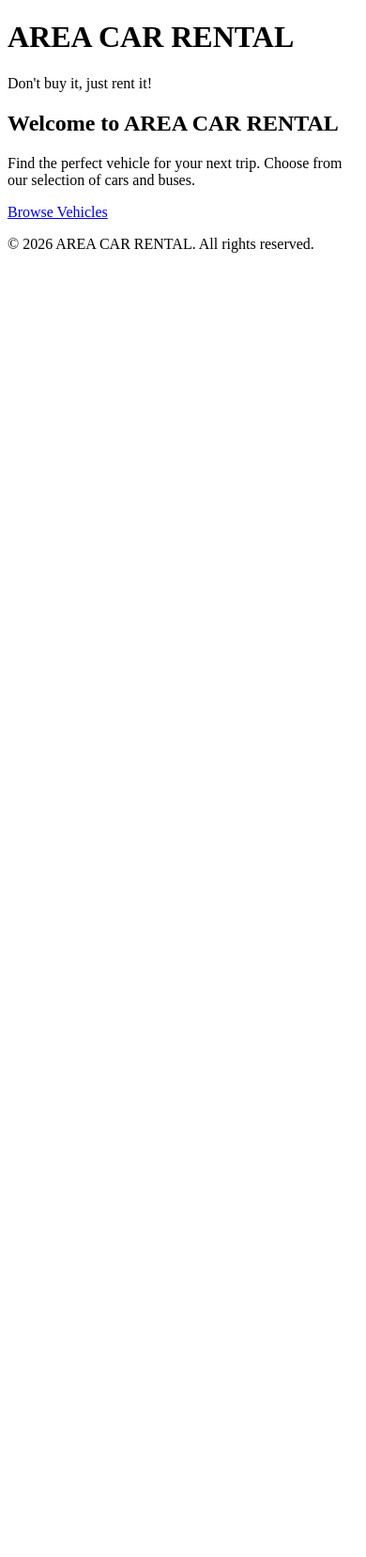
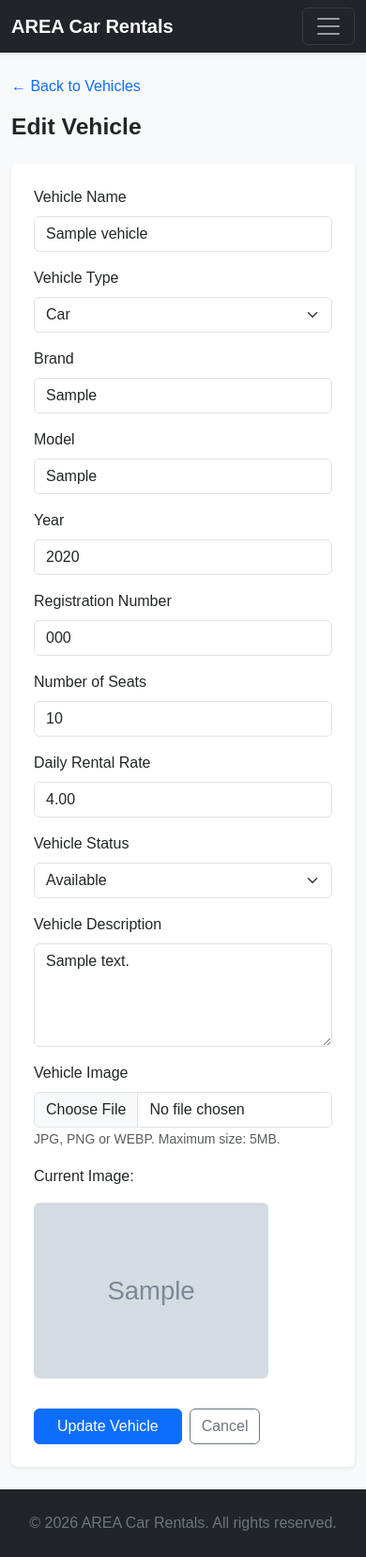
Before and after one commit to teza222/AraeCarRentals, a PHP site: page /?page=vehicle-create&id=1 in a window 390 px wide. Shown: the whole page at 94% size. Before the commit the page ends 269 px from the top, so only its background shows below. Run offline with PHP 8.4, Linux system fonts and the light colour scheme; the visitor is signed in with stand-in values (Sample User, id 1); tables that the repository leaves empty hold one stand-in row (values such as "Sample post"); grey boxes marked "Sample" are stand-in pictures.

Commit message:
Add vehicle admin dashboard to create edit and delete

```diff
--- a/app/Controllers/AuthController.php
+++ b/app/Controllers/AuthController.php
@@ -1,4 +1,3 @@
-
 <?php
 
 require_once __DIR__ . '/../Models/User.php';
@@ -74,9 +73,7 @@ class AuthController
 
         require __DIR__ . '/../Views/layouts/main.php';
     }
-
-    public function login()
-    {
+    public function login(){
         $pageTitle = 'Sign In';
         $isLoggedIn = isset($_SESSION['user_id']);
         $errors = [];
@@ -102,7 +99,7 @@ class AuthController
     $_SESSION['user_name'] = $user['first_name'];
     $_SESSION['user_role'] = $user['role'];
 
-                header('Location: /');
+    header('Location: /?page=home', true, 303);
     exit;
 
             } else {
@@ -111,12 +108,13 @@ class AuthController
         }
 
         ob_start();
+
         require __DIR__ . '/../Views/pages/login.php';
+
         $content = ob_get_clean();
 
         require __DIR__ . '/../Views/layouts/main.php';
     }
-
     public function logout()
     {
         $_SESSION = [];
@@ -137,7 +135,7 @@ class AuthController
 
         session_destroy();
 
-        header('Location: /');
+        header('Location: http://localhost:8080/?page=home', true, 303);
         exit;
     }
 }
--- /dev/null
+++ b/app/Controllers/VehicleController.php
@@ -0,0 +1,181 @@
+
+<?php
+
+require_once __DIR__ . '/../Models/Vehicle.php';
+
+class VehicleController
+{
+    private Vehicle $vehicleModel;
+
+    public function __construct()
+    {
+        $this->vehicleModel = new Vehicle();
+    }
+
+    // Restrict access to administrators
+    private function requireAdmin()
+    {
+        if (!isset($_SESSION['user_id']) ||
+            ($_SESSION['user_role'] ?? '') !== 'admin') {
+
+            header('Location: /?page=login');
+            exit;
+        }
+    }
+
+    // Display vehicles
+    public function index()
+    {
+        $this->requireAdmin();
+
+        $pageTitle = "Vehicle Management";
+        $vehicles = $this->vehicleModel->getAll();
+
+        ob_start();
+        require __DIR__ . '/../Views/pages/vehicles/index.php';
+        $content = ob_get_clean();
+
+        require __DIR__ . '/../Views/layouts/main.php';
+    }
+
+    // Add or edit vehicle
+    public function create()
+    {
+        $this->requireAdmin();
+
+        $pageTitle = "Add Vehicle";
+        $errors = [];
+        $vehicle = null;
+
+        if (isset($_GET['id'])) {
+            $vehicle = $this->vehicleModel->getById($_GET['id']);
+
+            if (!$vehicle) {
+                header('Location: /?page=vehicles');
+                exit;
+            }
+
+            $pageTitle = "Edit Vehicle";
+        }
+
+        if ($_SERVER['REQUEST_METHOD'] === 'POST') {
+
+            $data = [
+                'name' => trim($_POST['name'] ?? ''),
+                'vehicle_type' => $_POST['vehicle_type'] ?? '',
+                'brand' => trim($_POST['brand'] ?? ''),
+                'model' => trim($_POST['model'] ?? ''),
+                'year' => (int)($_POST['year'] ?? 0),
+                'registration_number' => trim($_POST['registration_number'] ?? ''),
+                'seats' => (int)($_POST['seats'] ?? 0),
+                'daily_rate' => (float)($_POST['daily_rate'] ?? 0),
+                'description' => trim($_POST['description'] ?? ''),
+                'image' => $vehicle['image'] ?? null,
+                'status' => $_POST['status'] ?? 'available'
+            ];
+
+            if ($data['name'] === '') {
+                $errors[] = 'Vehicle name is required.';
+            }
+
+            if ($data['brand'] === '') {
+                $errors[] = 'Brand is required.';
+            }
+
+            if ($data['model'] === '') {
+                $errors[] = 'Model is required.';
+            }
+
+            if ($data['year'] < 1900 || $data['year'] > (date('Y') + 1)) {
+                $errors[] = 'Please enter a valid vehicle year.';
+            }
+
+            if ($data['daily_rate'] <= 0) {
+                $errors[] = 'Daily rental rate must be greater than zero.';
+            }
+
+            if ($data['seats'] <= 0) {
+                $errors[] = 'Seat capacity must be greater than zero.';
+            }
+
+            if (!in_array($data['vehicle_type'], ['car', 'bus'])) {
+                $errors[] = 'Invalid vehicle type.';
+            }
+
+            if (!in_array($data['status'], ['available', 'unavailable', 'maintenance'])) {
+                $errors[] = 'Invalid vehicle status.';
+            }
+
+            // Upload image
+            if (!empty($_FILES['image']['name'])) {
+
+                $uploadDir = __DIR__ . '/../../public/assets/uploads/vehicles/';
+
+                if (!is_dir($uploadDir)) {
+                    mkdir($uploadDir, 0755, true);
+                }
+
+                $allowedTypes = ['image/jpeg', 'image/png', 'image/webp'];
+                $fileType = mime_content_type($_FILES['image']['tmp_name']);
+
+                if (!in_array($fileType, $allowedTypes)) {
+                    $errors[] = 'Only JPG, PNG and WEBP images are allowed.';
+                } elseif ($_FILES['image']['size'] > 5 * 1024 * 1024) {
+                    $errors[] = 'Image must be smaller than 5MB.';
+                } else {
+                    $extension = match ($fileType) {
+                        'image/jpeg' => 'jpg',
+                        'image/png' => "png",
+                        'image/webp' => "webp"
+                    };
+
+                    $filename = uniqid('vehicle_', true) . '.' . $extension;
+                    $destination = $uploadDir . $filename;
+
+                    if (move_uploaded_file($_FILES['image']['tmp_name'], $destination)) {
+                        $data['image'] = 'assets/uploads/vehicles/' . $filename;
+                    } else {
+                        $errors[] = 'Unable to upload image.';
+                    }
+                }
+            }
+
+            if (empty($errors)) {
+                if ($vehicle) {
+                    $this->vehicleModel->update($vehicle['id'], $data);
+                } else {
+                    $this->vehicleModel->create($data);
+                }
+
+                header('Location: /?page=vehicles');
+                exit;
+            }
+        }
+
+        ob_start();
+        require __DIR__ . '/../Views/pages/vehicles/form.php';
+        $content = ob_get_clean();
+
+        require __DIR__ . '/../Views/layouts/main.php';
+    }
+
+    // Delete vehicle
+    public function delete()
+    {
+        $this->requireAdmin();
+
+        if ($_SERVER['REQUEST_METHOD'] !== 'POST') {
+            header('Location: /?page=vehicles');
+            exit;
+        }
+
+        $id = (int)($_POST['id'] ?? 0);
+
+        if ($id > 0) {
+            $this->vehicleModel->delete($id);
+        }
+
+        header('Location: /?page=vehicles');
+        exit;
+    }
+}
--- /dev/null
+++ b/app/Models/Vehicle.php
@@ -0,0 +1,80 @@
+
+<?php
+
+require_once __DIR__ . '/../../core/database.php';
+
+class Vehicle
+{
+    private PDO $db;
+
+    public function __construct()
+    {
+        $database = new Database();
+        $this->db = $database->connect();
+    }
+
+    // Get all vehicles
+    public function getAll()
+    {
+        $sql = "SELECT * FROM vehicles ORDER BY created_at DESC";
+        return $this->db->query($sql)->fetchAll();
+    }
+
+    // Get one vehicle
+    public function getById($id)
+    {
+        $sql = "SELECT * FROM vehicles WHERE id = :id LIMIT 1";
+        $stmt = $this->db->prepare($sql);
+        $stmt->execute(['id' => $id]);
+
+        return $stmt->fetch();
+    }
+
+    // Create vehicle
+    public function create($data)
+    {
+        $sql = "INSERT INTO vehicles
+        (name, vehicle_type, brand, model, year, registration_number,
+         seats, daily_rate, description, image, status)
+        VALUES
+        (:name, :vehicle_type, :brand, :model, :year, :registration_number,
+         :seats, :daily_rate, :description, :image, :status)";
+
+        $stmt = $this->db->prepare($sql);
+
+        return $stmt->execute($data);
+    }
+
+    // Update vehicle
+    public function update($id, $data)
+    {
+        $sql = "UPDATE vehicles SET
+            name = :name,
+            vehicle_type = :vehicle_type,
+            brand = :brand,
+            model = :model,
+            year = :year,
+            registration_number = :registration_number,
+            seats = :seats,
+            daily_rate = :daily_rate,
+            description = :description,
+            image = :image,
+            status = :status
+            WHERE id = :id";
+
+        $data['id'] = $id;
+
+        $stmt = $this->db->prepare($sql);
+
+        return $stmt->execute($data);
+    }
+
+    // Delete vehicle
+    public function delete($id)
+    {
+        $sql = "DELETE FROM vehicles WHERE id = :id";
+        $stmt = $this->db->prepare($sql);
+
+        return $stmt->execute(['id' => $id]);
+    }
+}
--- /dev/null
+++ b/app/Views/pages/vehicles/form.php
@@ -0,0 +1,183 @@
+
+<?php
+$isEditing = !empty($vehicle);
+?>
+
+<div class="container py-4">
+
+    <div class="mb-4">
+        <a href="/?page=vehicles" class="text-decoration-none">
+            &larr; Back to Vehicles
+        </a>
+
+        <h2 class="fw-bold mt-3">
+            <?= $isEditing ? 'Edit Vehicle' : 'Add Vehicle' ?>
+        </h2>
+    </div>
+
+    <?php if (!empty($errors)): ?>
+
+        <div class="alert alert-danger">
+            <strong>Please correct the following:</strong>
+
+            <ul class="mb-0 mt-2">
+                <?php foreach ($errors as $error): ?>
+                    <li><?= htmlspecialchars($error) ?></li>
+                <?php endforeach; ?>
+            </ul>
+        </div>
+
+    <?php endif; ?>
+
+    <div class="card shadow-sm border-0">
+        <div class="card-body p-4">
+
+            <form method="POST" enctype="multipart/form-data">
+
+                <div class="row">
+
+                    <div class="col-md-6 mb-3">
+                        <label class="form-label">Vehicle Name</label>
+                        <input type="text"
+                               name="name"
+                               class="form-control"
+                               required
+                               value="<?= htmlspecialchars($_POST['name'] ?? $vehicle['name'] ?? '') ?>"
+                               placeholder="e.g. Toyota Corolla 2022">
+                    </div>
+
+                    <div class="col-md-6 mb-3">
+                        <label class="form-label">Vehicle Type</label>
+
+                        <?php $type = $_POST['vehicle_type'] ?? $vehicle['vehicle_type'] ?? 'car'; ?>
+
+                        <select name="vehicle_type" class="form-select" required>
+                            <option value="car" <?= $type === 'car' ? 'selected' : '' ?>>Car</option>
+                            <option value="bus" <?= $type === 'bus' ? 'selected' : '' ?>>Bus</option>
+                        </select>
+                    </div>
+
+                    <div class="col-md-4 mb-3">
+                        <label class="form-label">Brand</label>
+                        <input type="text"
+                               name="brand"
+                               class="form-control"
+                               required
+                               value="<?= htmlspecialchars($_POST['brand'] ?? $vehicle['brand'] ?? '') ?>">
+                    </div>
+
+                    <div class="col-md-4 mb-3">
+                        <label class="form-label">Model</label>
+                        <input type="text"
+                               name="model"
+                               class="form-control"
+                               required
+                               value="<?= htmlspecialchars($_POST['model'] ?? $vehicle['model'] ?? '') ?>">
+                    </div>
+
+                    <div class="col-md-4 mb-3">
+                        <label class="form-label">Year</label>
+                        <input type="number"
+                               name="year"
+                               class="form-control"
+                               required
+                               value="<?= htmlspecialchars($_POST['year'] ?? $vehicle['year'] ?? '') ?>">
+                    </div>
+
+                    <div class="col-md-6 mb-3">
+                        <label class="form-label">Registration Number</label>
+                        <input type="text"
+                               name="registration_number"
+                               class="form-control"
+                               required
+                               value="<?= htmlspecialchars($_POST['registration_number'] ?? $vehicle['registration_number'] ?? '') ?>">
+                    </div>
+
+                    <div class="col-md-6 mb-3">
+                        <label class="form-label">Number of Seats</label>
+                        <input type="number"
+                               name="seats"
+                               class="form-control"
+                               required
+                               min="1"
+                               value="<?= htmlspecialchars($_POST['seats'] ?? $vehicle['seats'] ?? '') ?>">
+                    </div>
+
+                    <div class="col-md-6 mb-3">
+                        <label class="form-label">Daily Rental Rate</label>
+                        <input type="number"
+                               name="daily_rate"
+                               class="form-control"
+                               required
+                               min="0.01"
+                               step="0.01"
+                               value="<?= htmlspecialchars($_POST['daily_rate'] ?? $vehicle['daily_rate'] ?? '') ?>">
+                    </div>
+
+                    <div class="col-md-6 mb-3">
+                        <label class="form-label">Vehicle Status</label>
+
+                        <?php $status = $_POST['status'] ?? $vehicle['status'] ?? 'available'; ?>
+
+                        <select name="status" class="form-select" required>
+                            <option value="available" <?= $status === 'available' ? 'selected' : '' ?>>Available</option>
+                            <option value="unavailable" <?= $status === 'unavailable' ? 'selected' : '' ?>>Unavailable</option>
+                            <option value="maintenance" <?= $status === 'maintenance' ? 'selected' : '' ?>>Maintenance</option>
+                        </select>
+                    </div>
+
+                    <div class="col-12 mb-3">
+                        <label class="form-label">Vehicle Description</label>
+                        <textarea name="description"
+                                  class="form-control"
+                                  rows="4"><?= htmlspecialchars($_POST['description'] ?? $vehicle['description'] ?? '') ?></textarea>
+                    </div>
+
+                    <div class="col-12 mb-3">
+
+                        <label class="form-label">Vehicle Image</label>
+
+                        <input type="file"
+                               name="image"
+                               class="form-control"
+                               accept="image/jpeg,image/png,image/webp">
+
+                        <small class="text-muted">
+                            JPG, PNG or WEBP. Maximum size: 5MB.
+                        </small>
+
+                        <?php if (!empty($vehicle['image'])): ?>
+
+                            <div class="mt-3">
+                                <p>Current Image:</p>
+
+                                <img src="/<?= htmlspecialchars($vehicle['image']) ?>"
+                                     alt="Current vehicle image"
+                                     class="rounded"
+                                     style="max-width:250px">
+                            </div>
+
+                        <?php endif; ?>
+
+                    </div>
+
+                </div>
+
+                <div class="d-flex gap-2 mt-3">
+
+                    <button type="submit" class="btn btn-primary px-4">
+                        <?= $isEditing ? 'Update Vehicle' : 'Save Vehicle' ?>
+                    </button>
+
+                    <a href="/?page=vehicles" class="btn btn-outline-secondary">
+                        Cancel
+                    </a>
+
+                </div>
+
+            </form>
+
+        </div>
+    </div>
+
+</div>
--- a/public/index.php
+++ b/public/index.php
@@ -1,10 +1,17 @@
-
 <?php
 
-session_start();
+ob_start();
+
+error_reporting(E_ALL);
+ini_set('display_errors', '1');
+
+if (session_status() === PHP_SESSION_NONE) {
+    session_start();
+}
 
 require_once __DIR__ . '/../app/Controllers/HomeController.php';
 require_once __DIR__ . '/../app/Controllers/AuthController.php';
+require_once __DIR__ . '/../app/Controllers/VehicleController.php';
 
 $page = $_GET['page'] ?? 'home';
 
@@ -25,6 +32,20 @@ switch ($page) {
         $controller->logout();
         break;
 
+    case 'vehicles':
+        $controller = new VehicleController();
+        $controller->index();
+        break;
+
+    case 'vehicle-create':
+        $controller = new VehicleController();
+        $controller->create();
+        break;
+    case 'vehicle-delete':
+        $controller = new VehicleController();
+        $controller->delete();
+        break;
+
     case 'home':
     default:
         $controller = new HomeController();
```
Also changed, not shown: app/Views/pages/vehicles/index.php (added, +160 -0 lines), public/uploads/vehicles/vehicle_6b084f189785f4.74470542.jpg (added), public/uploads/vehicles/vehicle_6b084f7b5142c3.62102732.jpg (added), public/uploads/vehicles/vehicle_6b0865fc617340.49820288.jpg (added). Lines whose indentation alone changed are shown as unchanged.
